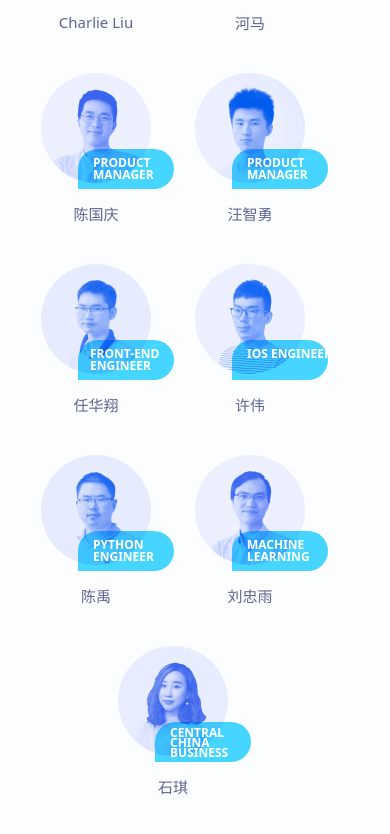
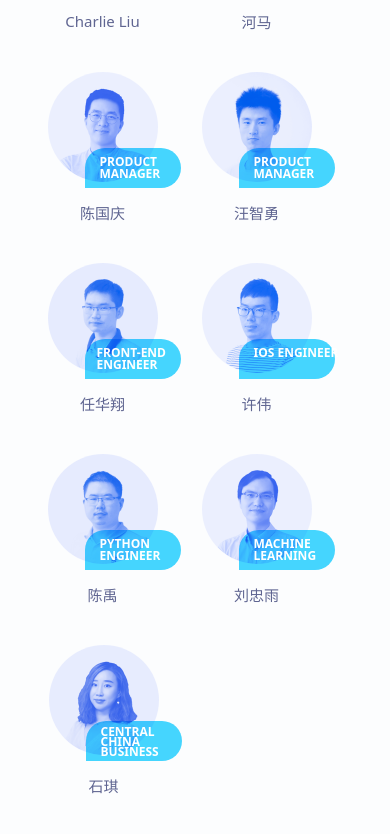
Before and after one commit to yancymin/GEE-Design-official-website, a Vue app: page /about in a window 390 px wide. Shown: the part 1532-2366 px from the top of the page. Built offline with nearby package versions, Linux system fonts and the light colour scheme.

Commit message:
mobile-关于我们 头像 done

```diff
--- a/src/style/contentStyle.scss
+++ b/src/style/contentStyle.scss
@@ -4,7 +4,7 @@
     flex-direction: column;
     width: 700px;
     height: auto;
-    border-top: 1px solid #e1e7ff;
+    // border-top: 1px solid #e1e7ff;
     border-bottom: 1px solid #e1e7ff;
     padding: 48px 0;
     margin: 60px 0 120px 0;
--- a/src/views/About.vue
+++ b/src/views/About.vue
@@ -104,6 +104,8 @@ export default {
 
 <style lang="scss" scoped>
 .about {
+  .container {
+    border: 0;
     .about-us {
       width: 100%;
     }
@@ -154,12 +156,15 @@ export default {
       }
     }
   }
+}
 
 @media screen and (max-width: 414px) {
-  .about {
+  #main {
     .avatar-team {
       .avatar-wrap {
         justify-content: center;
+        margin-left: 13px;
+
         .avatar {
           padding: 0 44px 0 0;
           &:nth-of-type(4) {
@@ -168,6 +173,9 @@ export default {
           &:nth-of-type(8) {
             padding-right: 44px;
           }
+          &:nth-of-type(11) {
+            left: -76px;
+          }
         }
       }
     }
```
Lines whose indentation alone changed are shown as unchanged.
